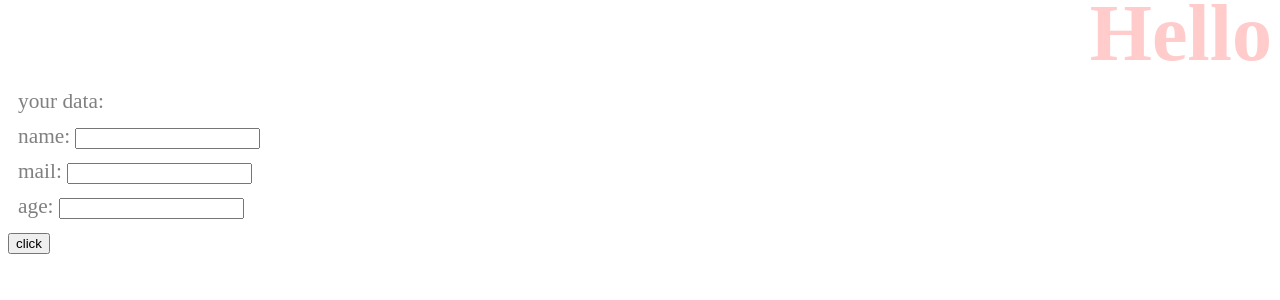
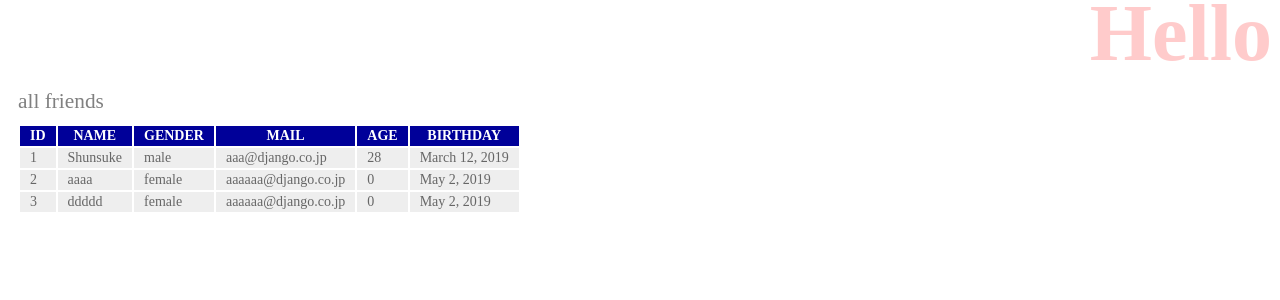
Before and after one commit to ironkicka/django-practice, a Django app: page /hello/ in a window 1280 px wide. Shown: the top 300 px of the page. Run offline with Django 3.2, Linux system fonts and the light colour scheme; data comes from the database, SQL or seed files in the repository; both versions use the stored data as it was after the commit.

Commit message:
add :take all records

```diff
--- a/django_app/hello/static/hello/css/style.css
+++ b/django_app/hello/static/hello/css/style.css
@@ -20,3 +20,24 @@ a{
     color:blue;
     text-decoration:none;
 }
+
+table{
+    margin:10px;
+    font-size:14px;
+}
+
+table tr th{
+    background-color:#009;
+    color:white;
+    padding:2px 10px;
+    border-width:2px;
+
+}
+
+table tr td{
+    background-color:#eee;
+    color:#666;
+    padding:2px 10px;
+    border-width:2px;
+
+}
--- a/django_app/hello/templates/hello/index.html
+++ b/django_app/hello/templates/hello/index.html
@@ -12,11 +12,28 @@
     <body>
         <h1>{{title}}</h1>
         <p>{{message|safe}}</p>
-        <form action="{% url 'index'%}" method="post">
-            {% csrf_token %}
-            {{form.as_p}}
-            <input type="submit" value="click">
-        </form>
+        <table>
+            <tr>
+                <th>ID</th>
+                <th>NAME</th>
+                <th>GENDER</th>
+                <th>MAIL</th>
+                <th>AGE</th>
+                <th>BIRTHDAY</th>
+            </tr>
+            {%for item in data%}
+            <tr>
+                <td>{{item.id}}</td>
+                <td>{{item.name}}</td>
+                <td>{% if item.gender == False %}male{% endif %}
+                    {% if item.gender == True %}female{% endif %}</td>
+                <td>{{item.mail}}</td>
+                <td>{{item.age}}</td>
+                <td>{{item.birthday}}</td>
+            </tr>
+            {% endfor %}
+        </table>
+
     </body>
 
 </html>
--- a/django_app/hello/urls.py
+++ b/django_app/hello/urls.py
@@ -1,7 +1,7 @@
-from django.conf.urls import url
-from .views import HelloView
+from django.urls import path
+from . import views
 
 urlpatterns = [
-    url(r'', HelloView.as_view(), name='index'),
+    path('', views.index, name='index'),
 
 ]
--- a/django_app/hello/views.py
+++ b/django_app/hello/views.py
@@ -1,26 +1,15 @@
 from django.shortcuts import render
 from django.http import HttpResponse
-from django.views.generic import TemplateView
-from .forms import HelloForm
+from .models import Friend
 
 # Create your views here.
 
 
-class HelloView(TemplateView):
-
-    def __init__(self):
-        self.params = {
-            'title': 'Hello',
-            'message': 'your data:',
-            'form': HelloForm(),
-        }
-
-    def get(self, request):
-        return render(request, 'hello/index.html', self.params)
-
-    def post(self, request):
-        msg = 'あなたは,<b>' + request.POST['name'] + '(' + request.POST['age'] + \
-            ')</b>さんです．<br>メールアドレスは<b>' + request.POST['mail'] + '</b>ですね'
-        self.params['message'] = msg
-        self.params['form'] = HelloForm(request.POST)
-        return render(request, 'hello/index.html', self.params)
+def index(request):
+    data = Friend.objects.all()
+    params = {
+        'title': 'Hello',
+        'message': 'all friends',
+        'data': data,
+    }
+    return render(request, 'hello/index.html', params)
```
Also changed, not shown: django_app/db.sqlite3.
